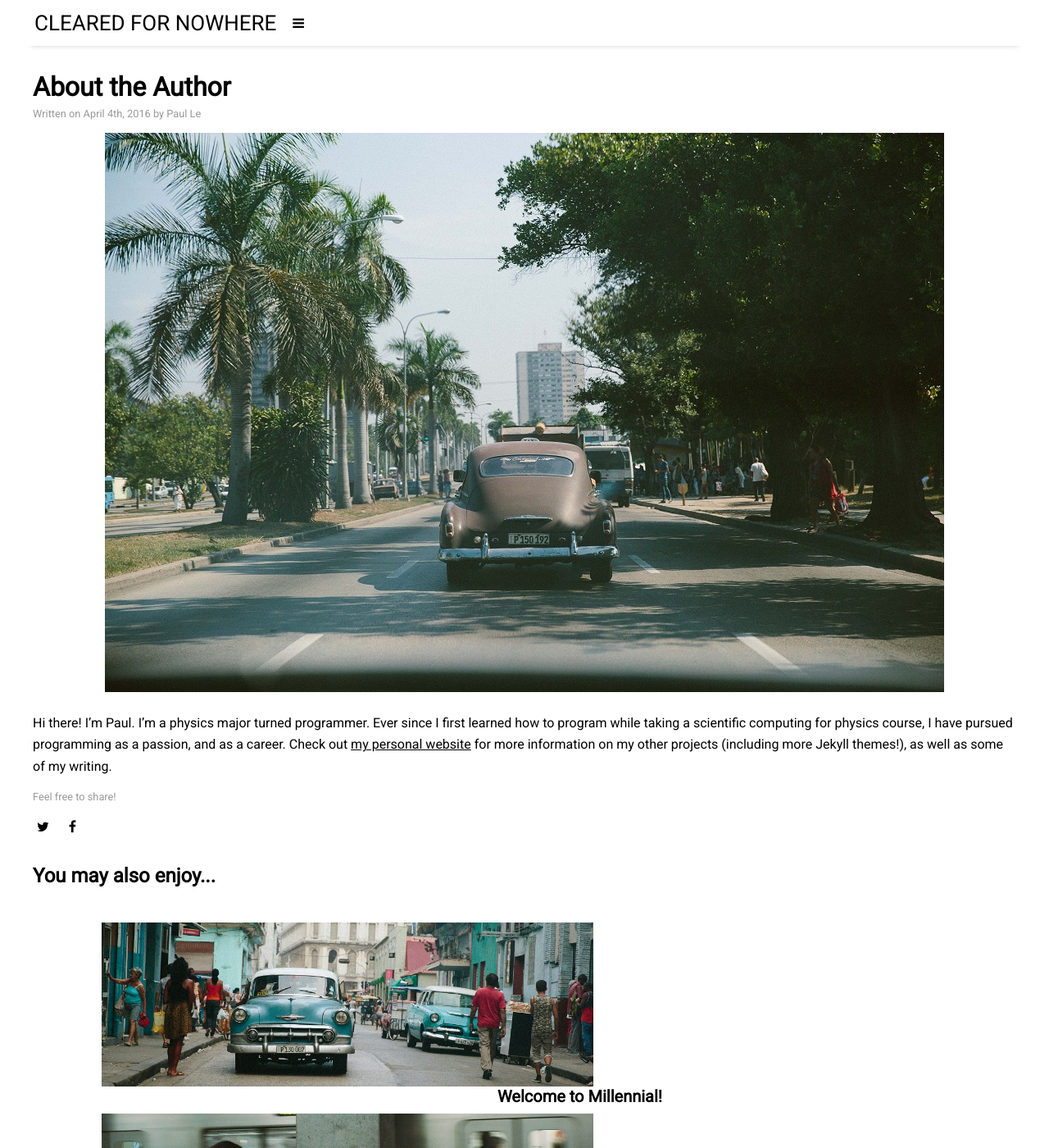
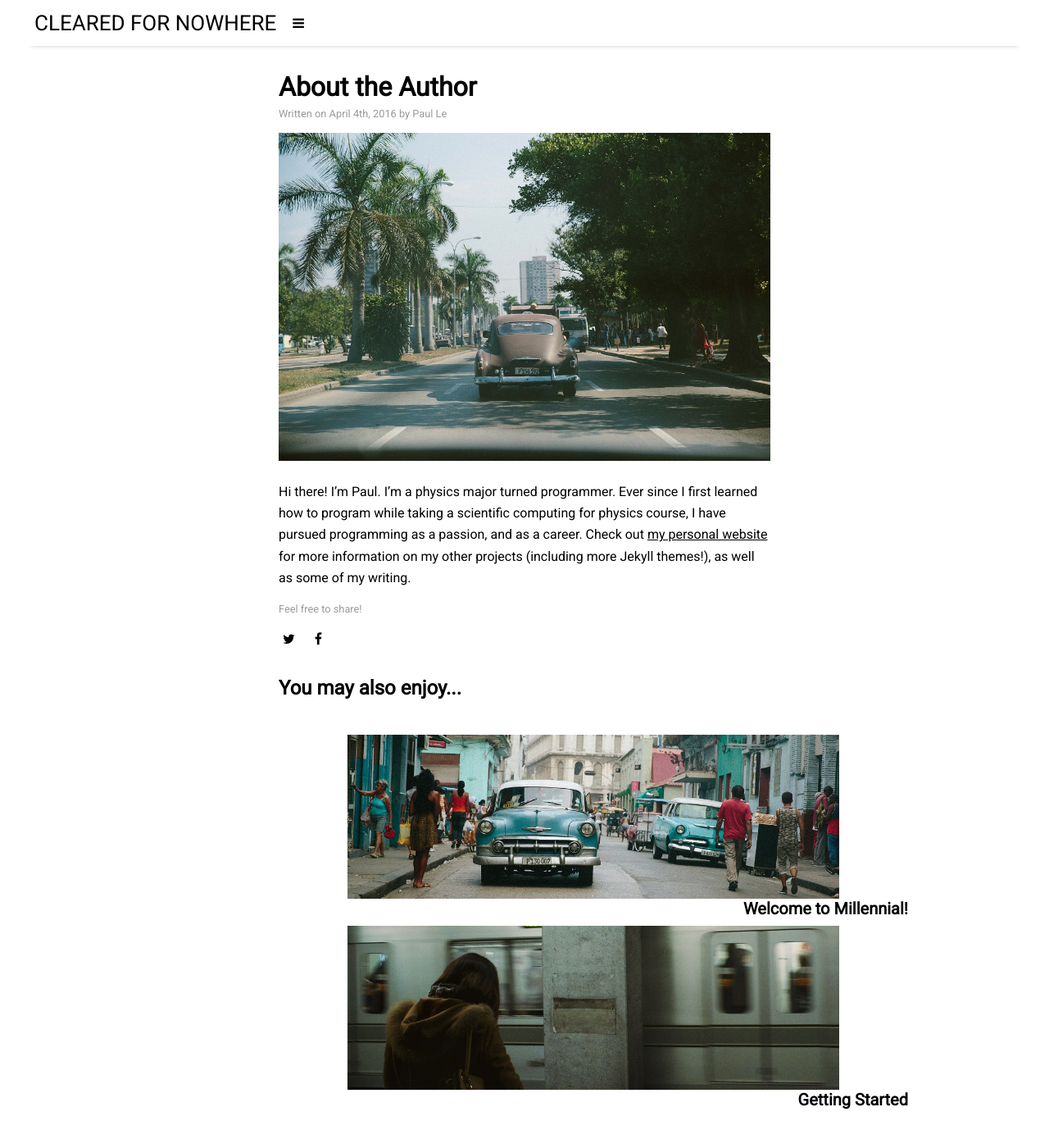
Before and after one commit to ClearedForNowhere/ClearedForNowhere.github.io, a Jekyll site: the page built from _posts/2016-04-04-about-the-author.md, in a window 1280 px wide and 1400 px high. Shown: the whole window at 82% size. Built offline with Jekyll 4.4.1, drawn with Linux system fonts in a browser that asks for light colours; nearby versions of some CDN libraries.

Commit message:
Update _post.scss

```diff
--- a/_sass/_post.scss
+++ b/_sass/_post.scss
@@ -1,5 +1,5 @@
 .post-content {
-  width: 1200px;
+  width: 600px;
   display: block;
   margin: 10px auto 10px;
 }
@@ -13,11 +13,11 @@
   align: middle;
   margin: 5px auto 25px;
   display: block;
-  max-width: 1200px;
+  max-width: 600px;
 }
 @media (max-width: $container-width) {
   .post-content {
-    width: 1200px;
+    width: 600px;
     display: block;
     margin: 10px auto 10px;
   }
@@ -25,7 +25,7 @@
     align: middle;
     margin: 5px auto 25px;
     display: block;
-    max-width: 1200px;
+    max-width: 600px;
   }
 }
 @media (max-width: $tablet-width) {
```
